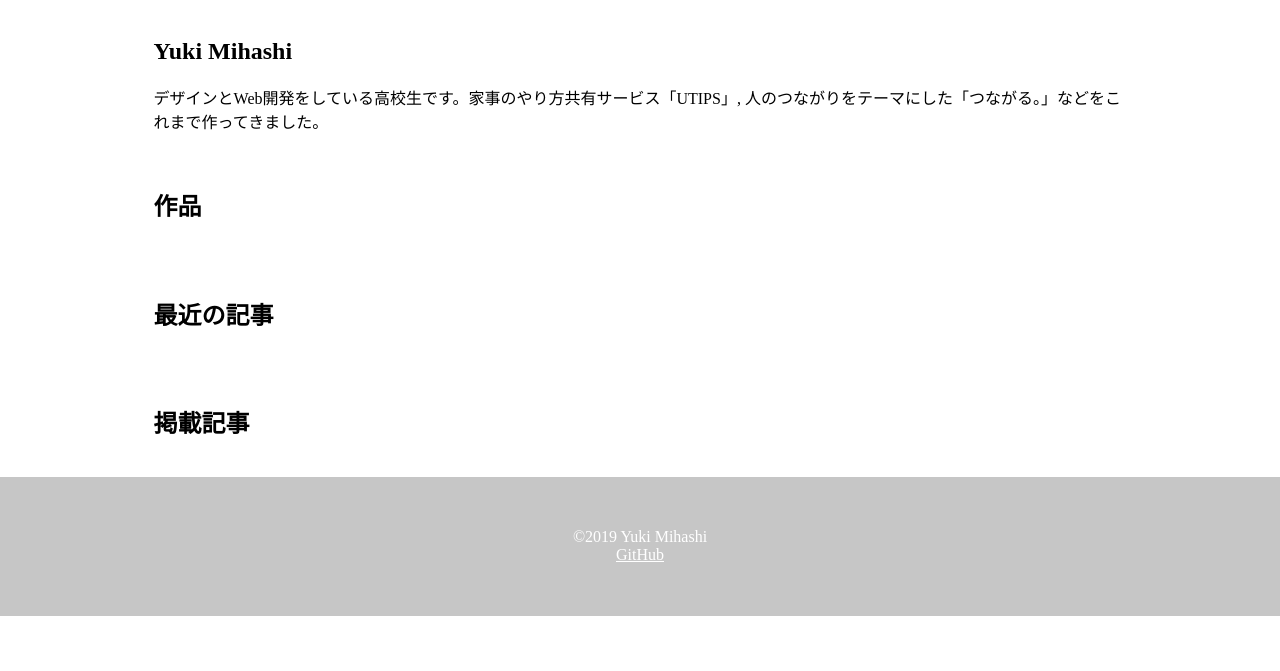
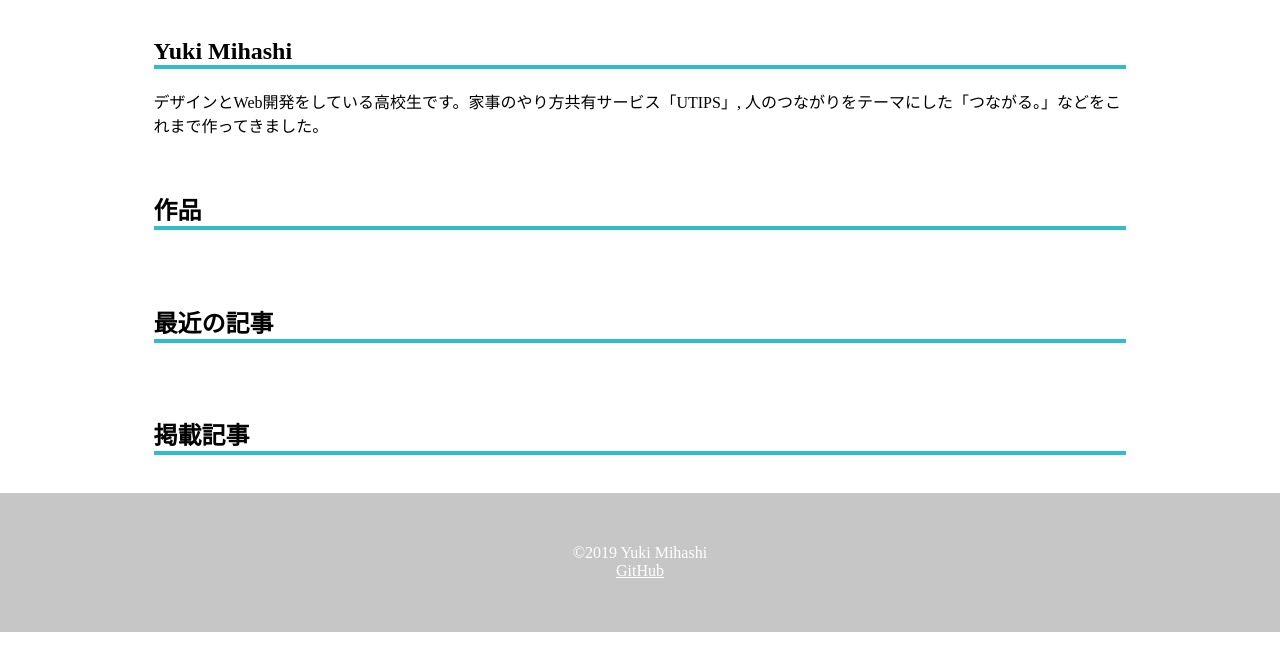
Before and after one commit to madoreenu/yuki384.github.io, a Jekyll site: the page built from index.md, in a window 1280 px wide. Shown: the top 671 px of the page. Built offline with Jekyll 4.4.1, drawn with Linux system fonts in a browser that asks for light colours.

Commit message:
kawaii heading style

```diff
--- a/assets/css/main.css
+++ b/assets/css/main.css
@@ -20,6 +20,10 @@ body{
   border-radius: 4px;
 }
 
+h2{
+  border-bottom: solid 4px #31bccc;
+}
+
 footer{
   background-color: #c6c6c6;
   padding: 4vw 12vw;
```
